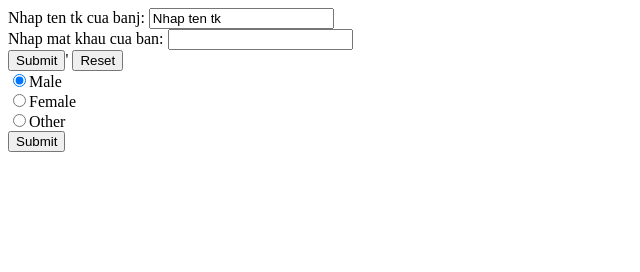
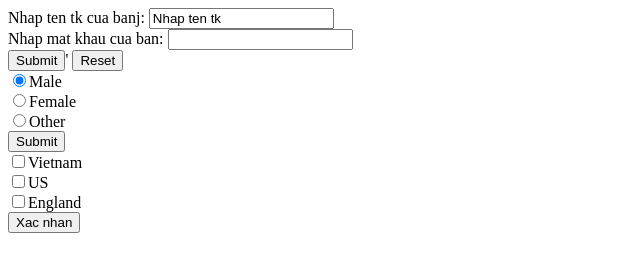
Before and after one commit to giaythuytinh176/test, a plain HTML site: page form.html in a window 1280 px wide. Shown: the whole page, without its empty margins (0-640 px from the left). Drawn offline with Linux system fonts and the light colour scheme.

Commit message:
tao checkbox de chon

```diff
--- a/form.html
+++ b/form.html
@@ -27,6 +27,20 @@
 
 
 
+<form>
+    <input type="checkbox" name="Country" value="Vietnam" check>Vietnam<br>
+    <input type="checkbox" name="Country" value="US">US<br>
+    <input type="checkbox" name="Country" value="England" check>England<br>
+
+    <input type="submit" value="Xac nhan">
+
+
+</form>
+
+
+
+
+
 
 
 </body>
```
